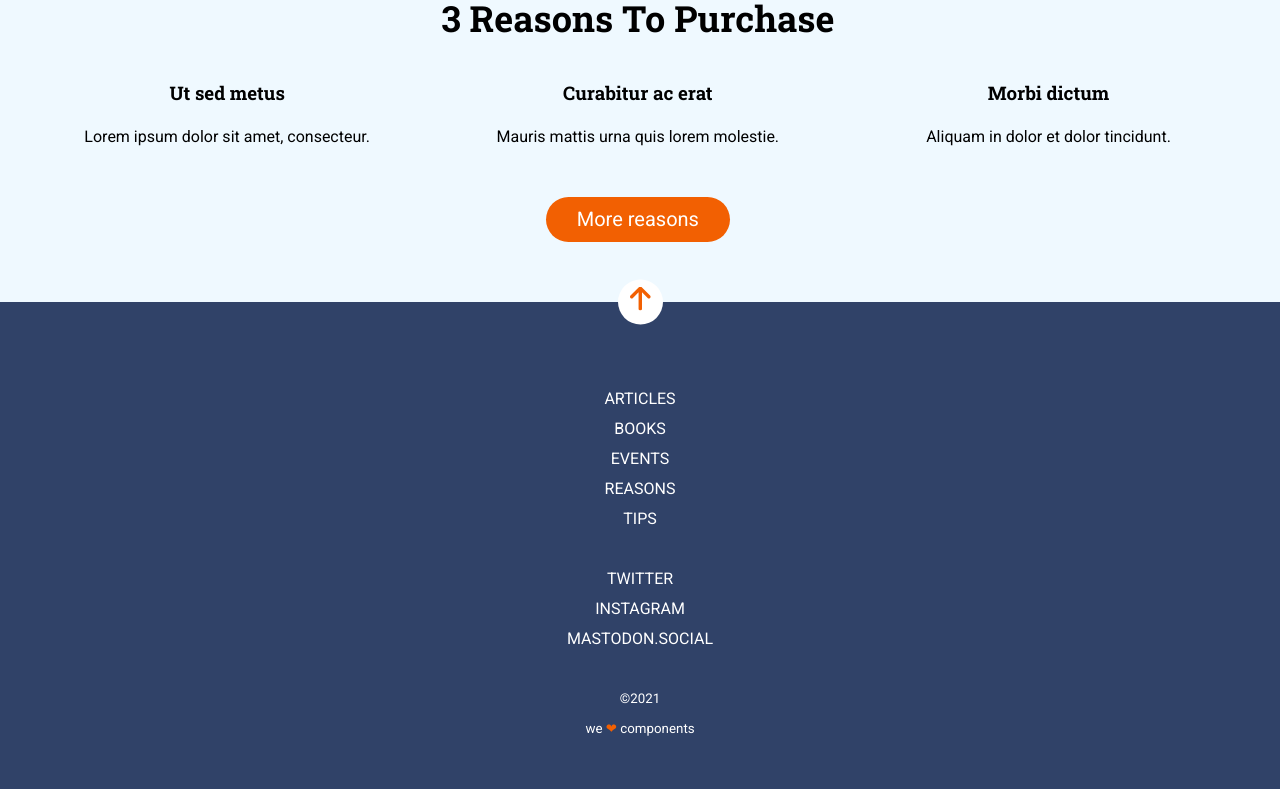
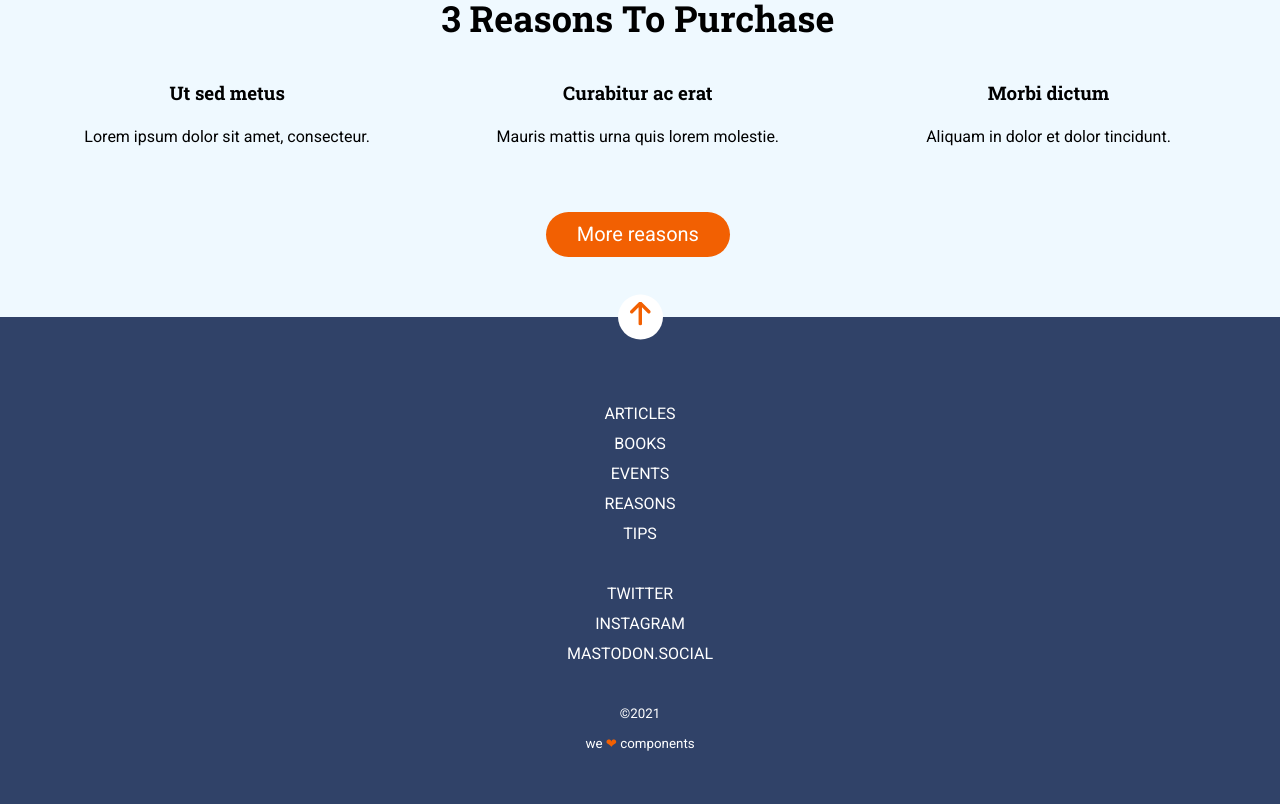
Before and after one commit to Adalab/modulo-1-evaluacion-final-silviaespanagil, a website: page src/html/index.html in a window 1280 px wide. Shown: the part 1176-1980 px from the top of the page. Drawn offline with nearby package versions, Linux system fonts and the light colour scheme; files that its build step writes are made by us from their sources; files whose address does not match are found by name.

Commit message:
Refactor main reasons scss

```diff
--- a/src/html/partials/main-reasons.html
+++ b/src/html/partials/main-reasons.html
@@ -27,6 +27,6 @@
         </p>
       </article>
     </div>
-    <div class="reasons--button"><a href="">More reasons</a></div>
+    <div class="reasons--button"><a href="#go-reasons">More reasons</a></div>
   </div>
 </section>
--- a/src/scss/layout/_main-reasons.scss
+++ b/src/scss/layout/_main-reasons.scss
@@ -71,8 +71,6 @@
     }
   }
   &--button {
-    display: block;
-    grid-row: 1fr;
     background-color: $colorOrange;
     border-radius: 22.5px;
     width: 184px;
@@ -83,6 +81,7 @@
     text-align: center;
     @media all and (min-width: 768px) {
       grid-area: button;
+      margin-top: 15px;
     }
   }
 }
```
